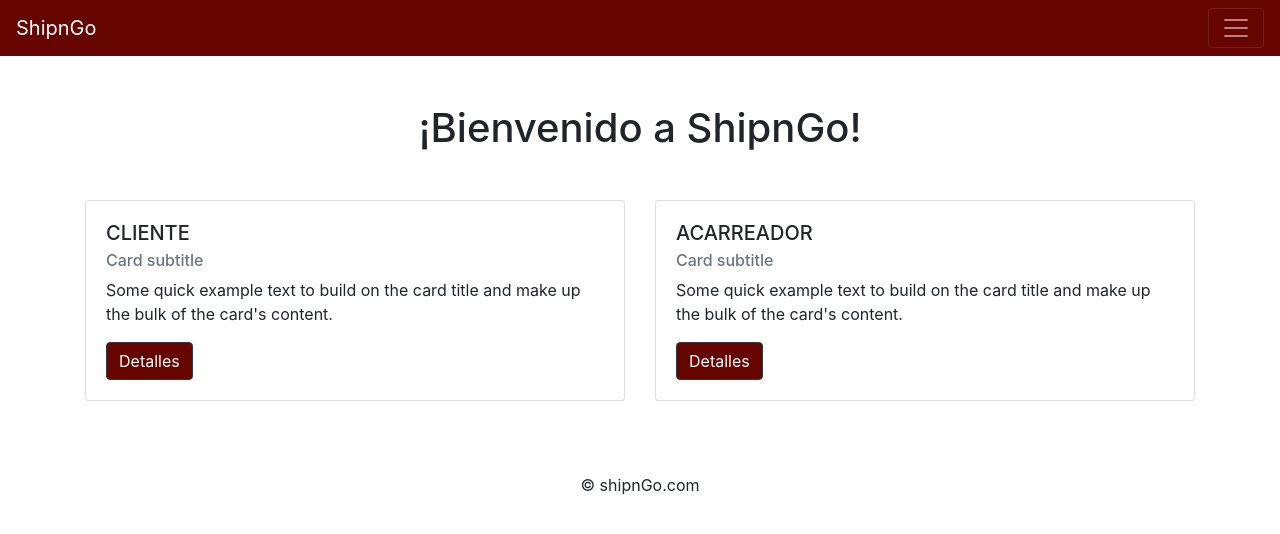
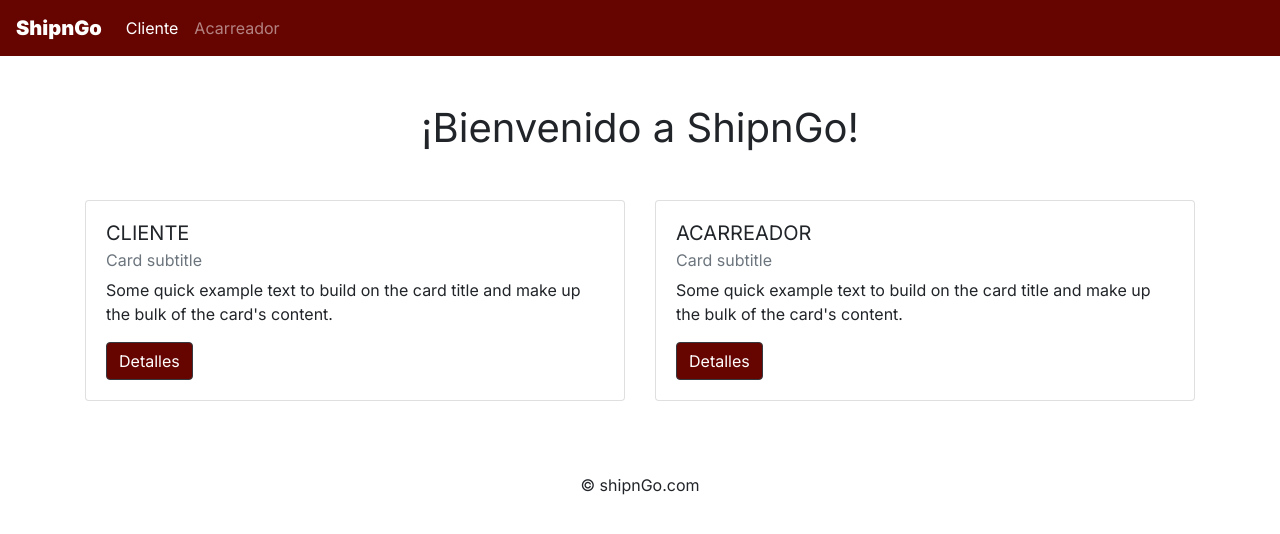
Before and after one commit to Luislev/shipngoPWA, a Django app: page / in a window 1280 px wide. Shown: the top 534 px of the page. Run offline with Django 3.2, Linux system fonts and the light colour scheme; parts of the project's set-up code (start-up, migrations or seed data) failed here and were passed over; some libraries are stand-ins or nearby versions.

Commit message:
user authentication

```diff
--- a/core/templates/base.html
+++ b/core/templates/base.html
@@ -4,29 +4,39 @@
     <meta charset="UTF-8">
     <meta http-equiv="X-UA-Compatible" content="IE=edge">
     <meta name="viewport" content="width=device-width, initial-scale=1.0">
-    <title>Home - shipnGo</title>
+    <title>Home - ShipnGo</title>
+    <style>
+      @import url('https://fonts.googleapis.com/css2?family=Inter:wght@200;400;600;800;900&display=swap');
+    </style>
     {% load bootstrap4 %}
     {% bootstrap_css %}
     {% bootstrap_javascript jquery='full' %}
 
     {% block head %}{% endblock %}
 </head>
-<body>
-    <nav class="navbar navbar-dark" style="background-color: #660500;">
-        <a class="navbar-brand" href="/">ShipnGo</a>
+<body style="font-family: 'Inter', sans-serif;">
+    <nav class="navbar {% if not request.user.is_authenticated %} navbar-expand-lg {% endif %} navbar-dark" style="background-color: #660500;">
+        <a class="navbar-brand" style=" font-weight: 900;" href="/">ShipnGo</a>
+        {% if not request.user.is_authenticated %}
         <button class="navbar-toggler" type="button" data-toggle="collapse" data-target="#navbarSupportedContent" aria-controls="navbarSupportedContent" aria-expanded="false" aria-label="Toggle navigation">
           <span class="navbar-toggler-icon"></span>
         </button>
         <div class="collapse navbar-collapse" id="navbarSupportedContent">
           <ul class="navbar-nav mr-auto">
-            <li class="nav-item active">
-              <a class="nav-link" href="#">Cliente <span class="sr-only">(current)</span></a>
+            <li class="nav-item {% if request.GET.next != '/courier/'%} active {% endif %}">
+              <a class="nav-link" href="/sign-in/?next=/customer">Cliente <span class="sr-only">(current)</span></a>
             </li>
-            <li class="nav-item">
-              <a class="nav-link" href="#">Acarreador</a>
+            <li class="nav-item  {% if request.GET.next == '/courier/'%} active {% endif %}">
+              <a class="nav-link" href="/sign-in/?next=/courier">Acarreador</a>
             </li>
           </ul>
         </div>
+        {% else %}
+        <form class="form-inline">
+          <span class="mr-4" style="color: white; font-weight: 600;">{{ request.user.get_full_name|title }}</span>
+        <a href="/sign-out" class="btn btn-outline-light">Sign Out</a>
+        </form>
+        {% endif %}
       </nav>
 
       {% block content %}{% endblock %}
```
